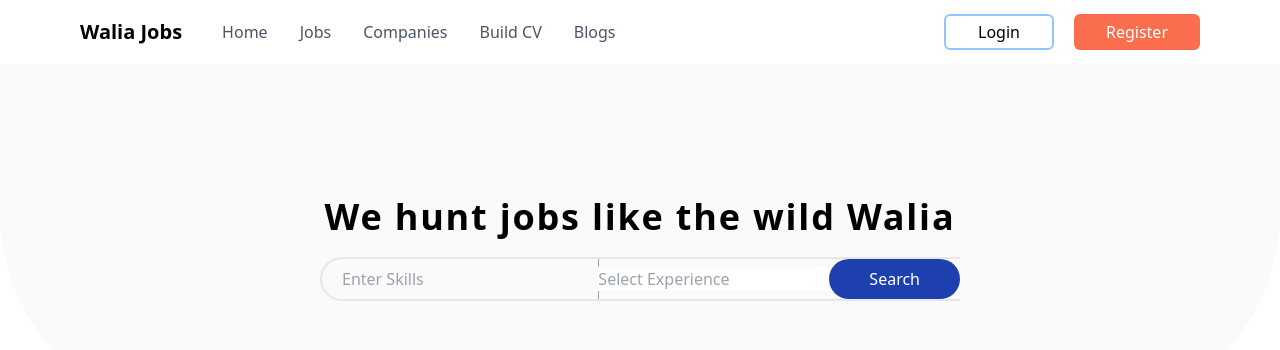
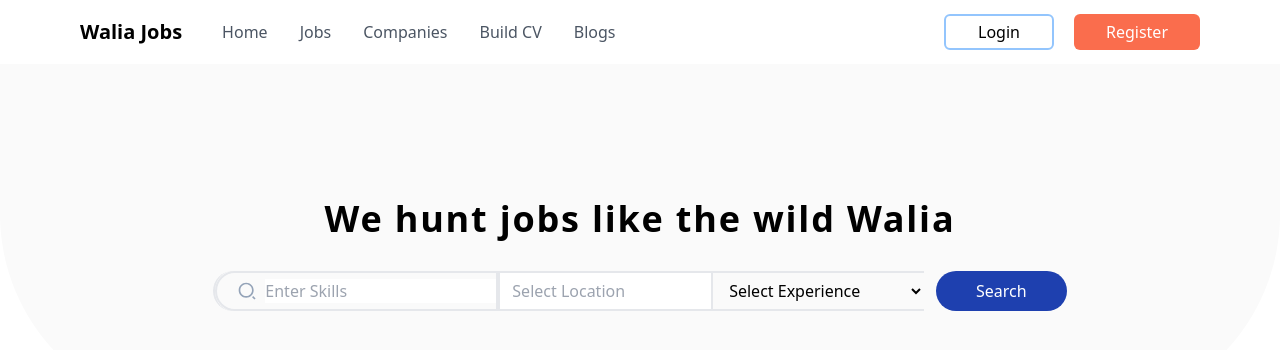
Before and after one commit to Natnael-Tilahun/WaliaJobs, a React (Vite) app: page / in a window 1280 px wide. Shown: the top 350 px of the page. Built offline with nearby package versions, Linux system fonts and the light colour scheme.

Commit message:
Doing on the search inputs

```diff
--- a/src/components/Hero.jsx
+++ b/src/components/Hero.jsx
@@ -3,25 +3,43 @@ import React from "react";
 function Hero() {
   return (
     <div className="w-full h-[350px] bg-[#FAFAFA] rounded-b-[200px] flex flex-col justify-center items-center">
-      <h1 className="text-center text-4xl font-extrabold py-5 tracking-wider">
+      <h1 className="text-center text-4xl font-extrabold py-8 tracking-wider">
         We hunt jobs like the wild Walia
       </h1>
-      <div className="border-l-2 border-t-2 border-b-2 w-1/2 rounded-l-3xl pl-5  flex items-center justify-between">
+      <div className="border-l-2  h-10 gap-0 w-2/3 rounded-l-3xl pl-0  flex items-center justify-between">
+        <div
+          className="bg-transparent flex items-center gap-2 w-1/3 border-2 h-full pl-5 rounded-l-full"
+          >
+        <span>
+        <svg xmlns="http://www.w3.org/2000/svg" viewBox="0 0 24 24" className="w-5 fill-slate-400"><path d="M11 2C15.968 2 20 6.032 20 11C20 15.968 15.968 20 11 20C6.032 20 2 15.968 2 11C2 6.032 6.032 2 11 2ZM11 18C14.8675 18 18 14.8675 18 11C18 7.1325 14.8675 4 11 4C7.1325 4 4 7.1325 4 11C4 14.8675 7.1325 18 11 18ZM19.4853 18.0711L22.3137 20.8995L20.8995 22.3137L18.0711 19.4853L19.4853 18.0711Z"></path></svg>
+        </span>
         <input
           type="text"
           name=""
           id=""
           placeholder="Enter Skills"
-          className="bg-transparent w-1/2"
+          className=" focus:border-none focus:outline-none"
         />
-        <div className="h-full bg-gray-400 w-[0.5px]"></div>
+        </div>
+        {/* <div className="h-full bg-gray-700 w-[1px]"></div> */}
         <input
           type="text"
           name=""
           id=""
-          className=""
-          placeholder="Select Experience"
+          className="h-full border-l-2 w-1/3 border-t-2 border-b-2 pl-3 focus:outline-none"
+          placeholder="Select Location"
         />
+        <select name="" id="" placeholder="Select Experience" className=" h-full w-1/3 border-l-2 border-t-2 border-b-2 pl-3 mr-3 focus:outline-none bg-transparent ">
+          <option className="text-slate-300" value="" selected disabled>Select Experience </option>
+          <option value="0">Fresher (Less than a year)</option>
+          <option value="1">1 Year</option>
+          <option value="2">2 Years</option>
+          <option value="3">3 Years</option>
+          <option value="4">4 Years</option>
+          <option value="5">5 Years</option>
+          <option value="6">6 Years</option>
+          <option value="7">7 Years</option>
+        </select>
         <button className="bg-blue-800  text-white py-2 px-10 rounded-3xl">
           Search
         </button>
```
